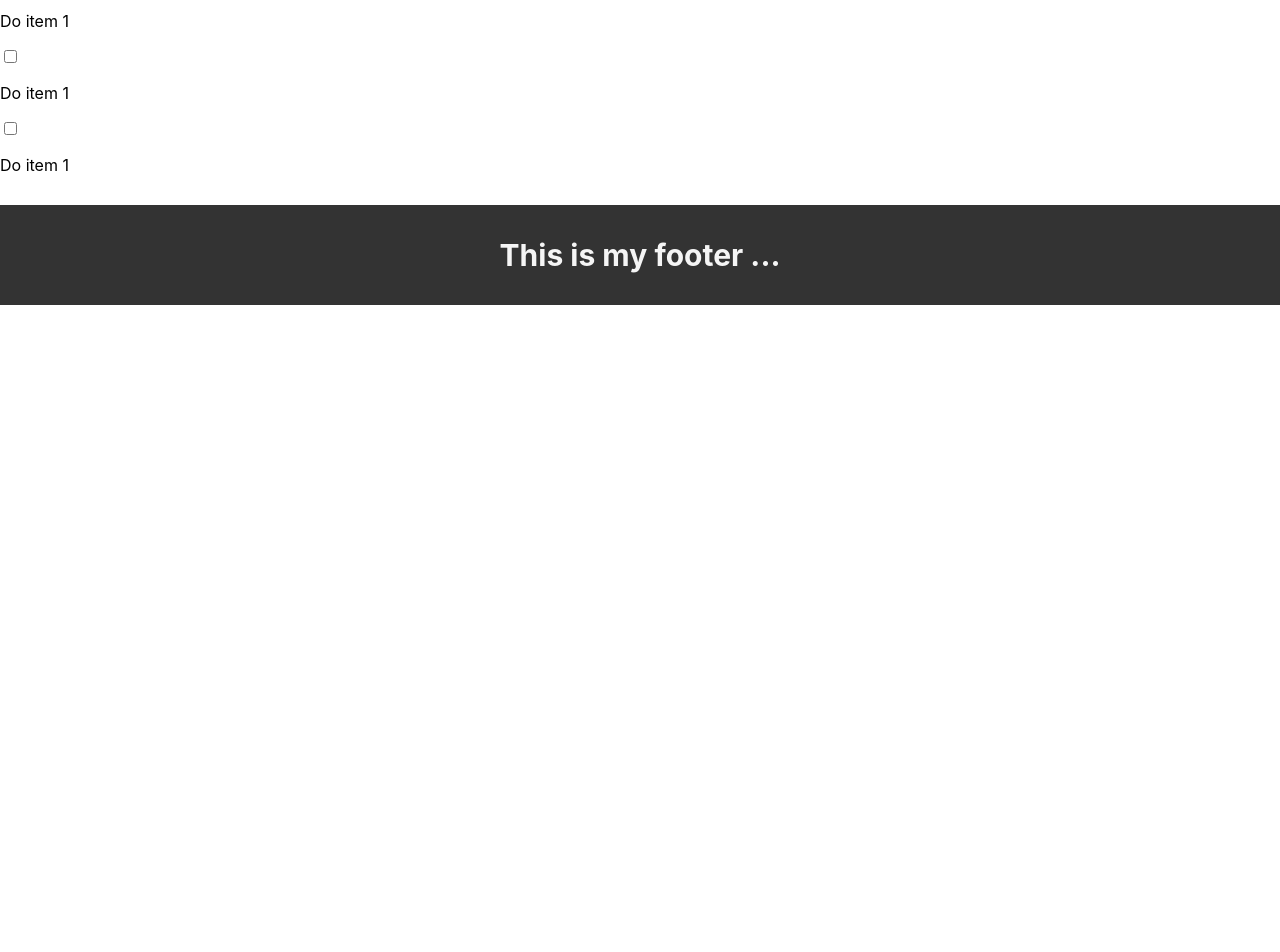
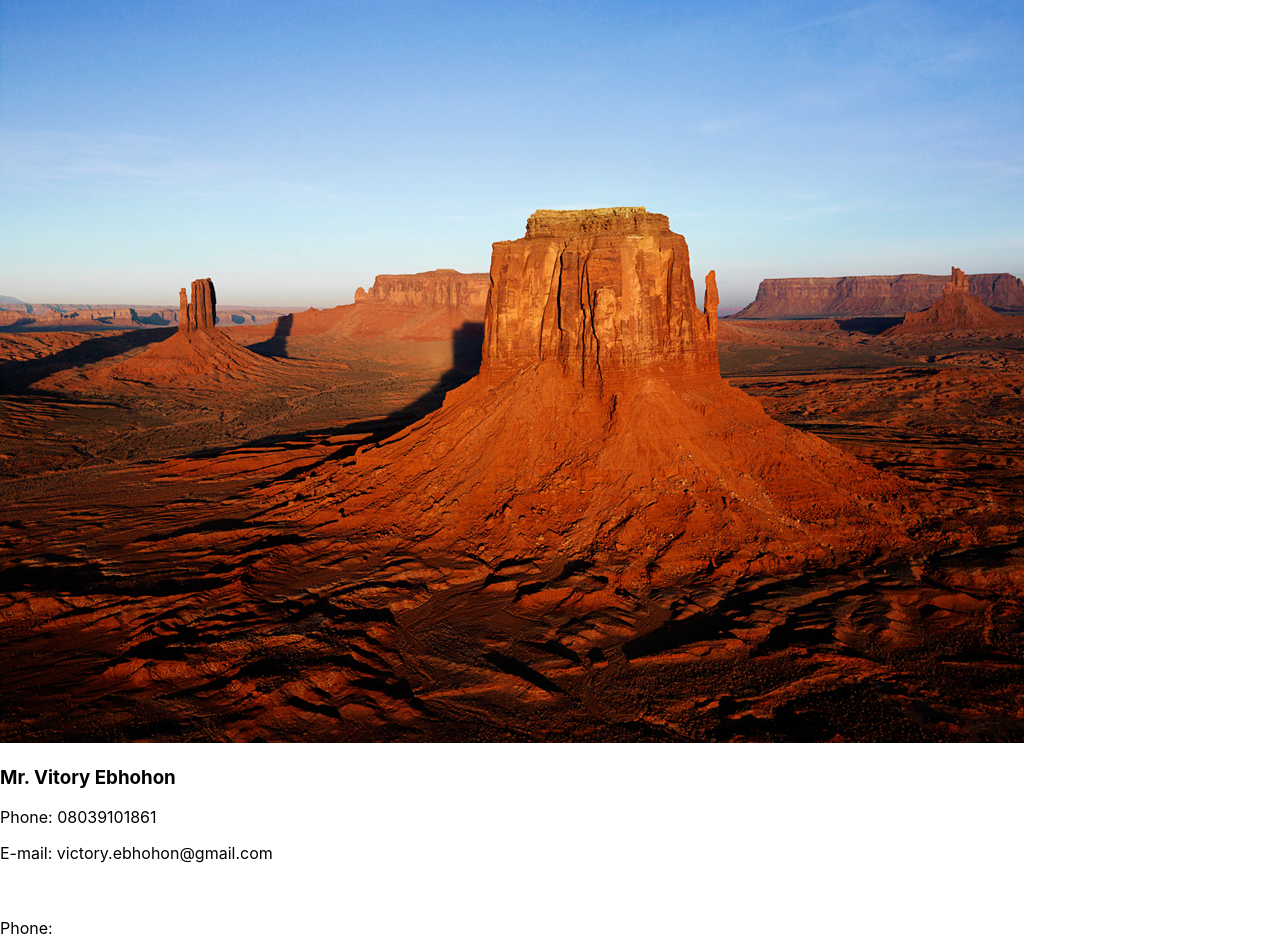
Before and after one commit to Oluwa-Femi/first-react, a React (Create React App) app: page / in a window 1280 px wide. Shown: the part 140-1092 px from the top of the page. Before the commit the page ends 800 px from the top, so only its background shows below. Built offline with nearby package versions, Linux system fonts and the light colour scheme.

Commit message:
started using props

```diff
--- a/src/App.js
+++ b/src/App.js
@@ -1,20 +1,24 @@
-import React from 'react';
+import React from 'react'
 
-import Footer from './components/Footer';
-import Header from './components/Header';
-import TodoItem from './components/TodoItem';
+import Footer from './components/Footer'
+import Header from './components/Header'
+import ContactCard from './components/ContactCard'
 
 function App(){
     return (
         <div>
             <Header />
-            <TodoItem />
-            <TodoItem />
-            <TodoItem />
+            <ContactCard
+            name="Mr. Vitory Ebhohon"
+            imgURL="../Desert.jpg"
+            phone="08039101861"
+            email="victory.ebhohon@gmail.com" />
+
+            <ContactCard />
+            <ContactCard />
             <Footer />
         </div>
     );
 }
 
-
 export default App;
--- /dev/null
+++ b/src/components/ContactCard.js
@@ -0,0 +1,16 @@
+import React from 'react'
+import '../style.css'
+import { tsPropertySignature } from '@babel/types'
+
+function ContactCard(props){
+    return(
+        <div className="">
+            <img src={props.imgURL} />
+            <h3>{props.name}</h3>
+            <p>Phone: {props.phone}</p>
+            <p>E-mail: {props.email}</p>
+        </div>
+    )
+}
+
+export default ContactCard
--- a/src/style.css
+++ b/src/style.css
@@ -13,3 +13,9 @@ body{
     justify-content: center;
     align-items: center;
 }
+
+.contact-card{
+    height: 100px;
+    width: 200px;;
+    background-color: aquamarine;
+}
```
Also changed, not shown: public/Desert.jpg (added).
